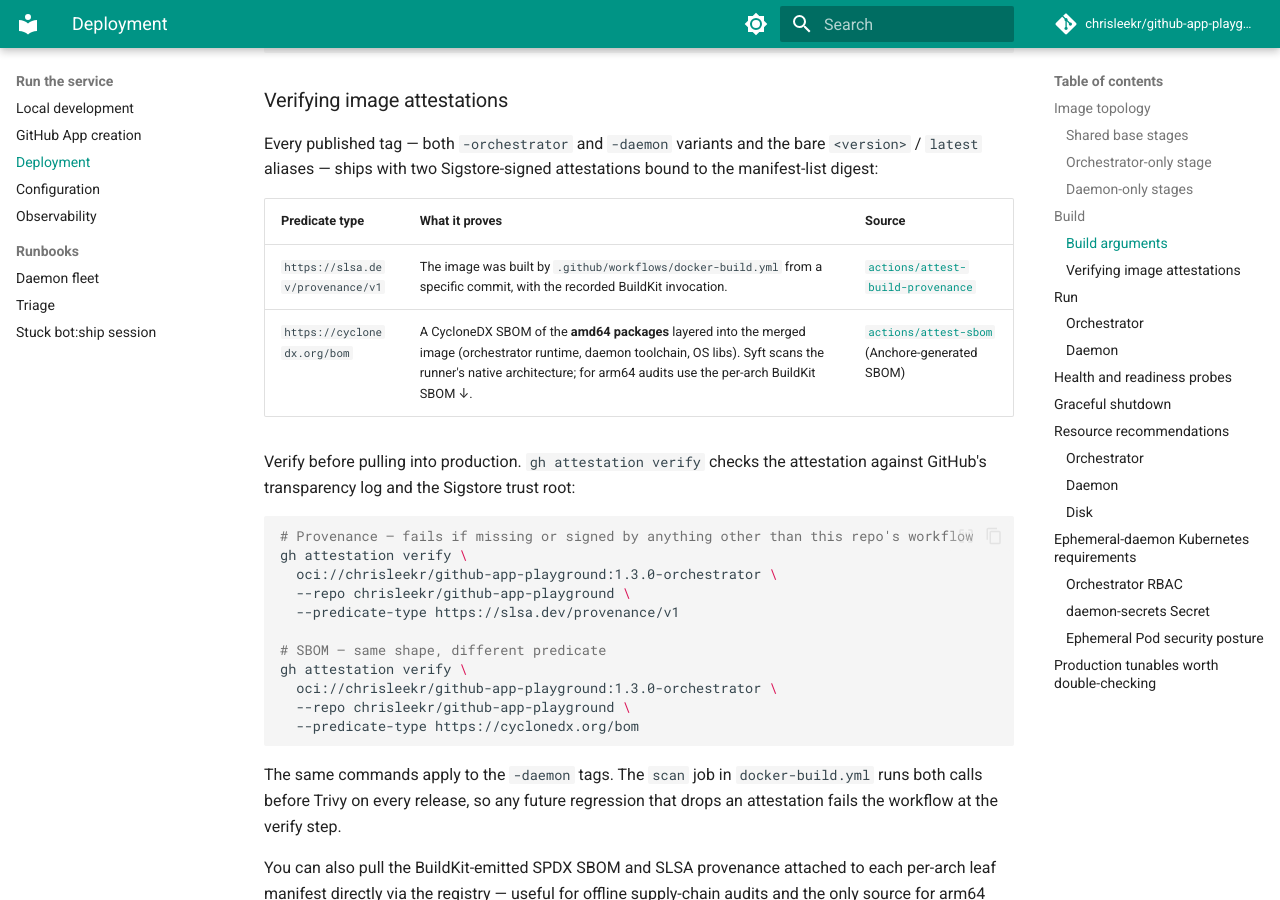
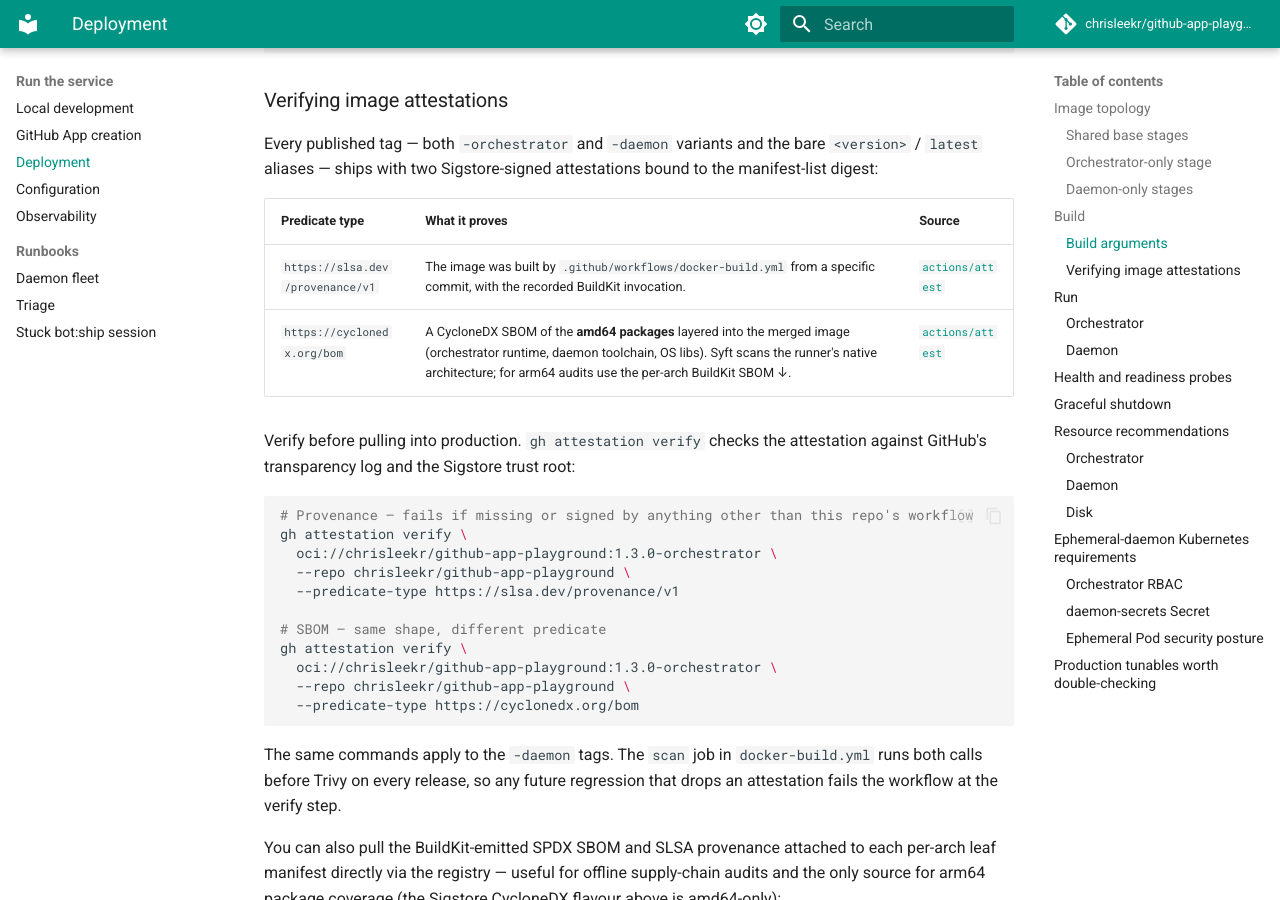
Before and after one commit to chrisleekr/github-app-playground, an MkDocs documentation site: the page built from docs/operate/deployment.md, in a window 1280 px wide and 900 px high, scrolled down 2337 px. Built offline with MkDocs 1.6.1 and Material for MkDocs 9.7.7, drawn with Linux system fonts in a browser that asks for light colours; comment, search, counter and statistics services are not loaded.

Commit message:
fix(workflow): fix attest build proveance & SBOM

```diff
--- a/docs/operate/deployment.md
+++ b/docs/operate/deployment.md
@@ -71,10 +71,10 @@ docker build -f Dockerfile.orchestrator \
 
 Every published tag — both `-orchestrator` and `-daemon` variants and the bare `<version>` / `latest` aliases — ships with two Sigstore-signed attestations bound to the manifest-list digest:
 
-| Predicate type                   | What it proves                                                                                                                                                                                                              | Source                                                                                   |
-| -------------------------------- | --------------------------------------------------------------------------------------------------------------------------------------------------------------------------------------------------------------------------- | ---------------------------------------------------------------------------------------- |
-| `https://slsa.dev/provenance/v1` | The image was built by `.github/workflows/docker-build.yml` from a specific commit, with the recorded BuildKit invocation.                                                                                                  | [`actions/attest-build-provenance`](https://github.com/actions/attest-build-provenance)  |
-| `https://cyclonedx.org/bom`      | A CycloneDX SBOM of the **amd64 packages** layered into the merged image (orchestrator runtime, daemon toolchain, OS libs). Syft scans the runner's native architecture; for arm64 audits use the per-arch BuildKit SBOM ↓. | [`actions/attest-sbom`](https://github.com/actions/attest-sbom) (Anchore-generated SBOM) |
+| Predicate type                   | What it proves                                                                                                                                                                                                              | Source                                                |
+| -------------------------------- | --------------------------------------------------------------------------------------------------------------------------------------------------------------------------------------------------------------------------- | ----------------------------------------------------- |
+| `https://slsa.dev/provenance/v1` | The image was built by `.github/workflows/docker-build.yml` from a specific commit, with the recorded BuildKit invocation.                                                                                                  | [`actions/attest`](https://github.com/actions/attest) |
+| `https://cyclonedx.org/bom`      | A CycloneDX SBOM of the **amd64 packages** layered into the merged image (orchestrator runtime, daemon toolchain, OS libs). Syft scans the runner's native architecture; for arm64 audits use the per-arch BuildKit SBOM ↓. | [`actions/attest`](https://github.com/actions/attest) |
 
 Verify before pulling into production. `gh attestation verify` checks the attestation against GitHub's transparency log and the Sigstore trust root:
 
```
Also changed, not shown: 1 other file.
